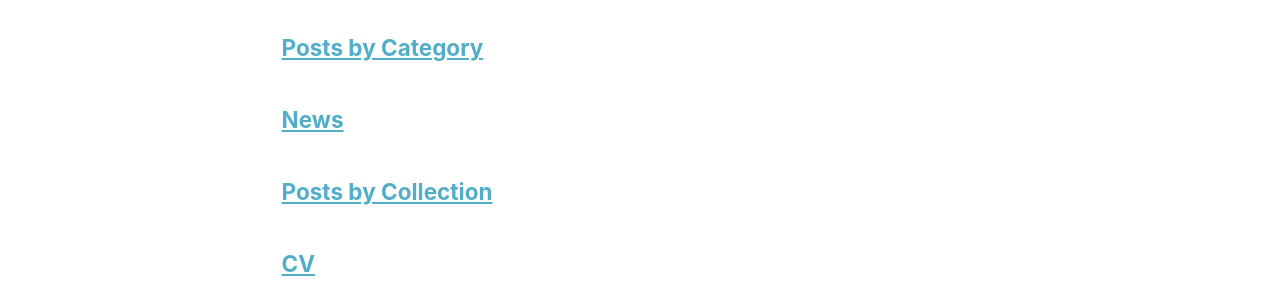
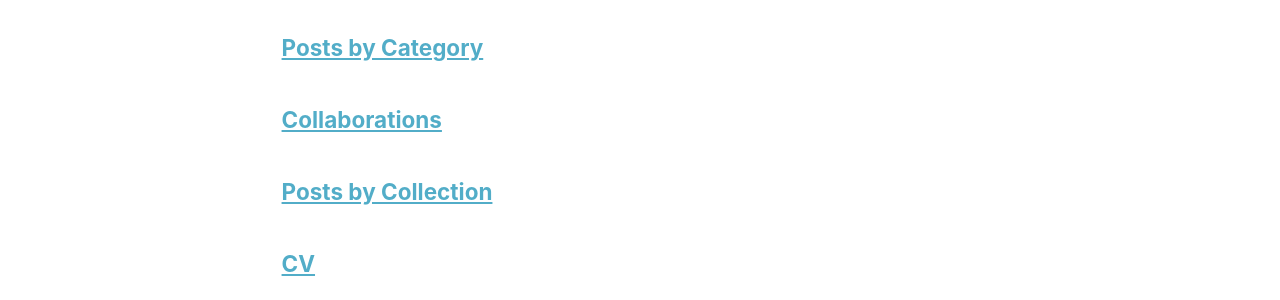
Before and after one commit to SJTU-MIRUS/MIRUS.github.io, a Jekyll site: the page built from _pages/page-archive.html, in a window 1280 px wide. Shown: the part 400-700 px from the top of the page. Built offline with Jekyll 4.4.1, drawn with Linux system fonts in a browser that asks for light colours.

Commit message:
Update collaborations.md

```diff
--- a/_pages/collaborations.md
+++ b/_pages/collaborations.md
@@ -1,7 +1,7 @@
 ---
 layout: archive
-title: "News"
-permalink: /news/
+title: "Collaborations"
+permalink: /collaborations/
 author_profile: true
 ---
 
@@ -11,6 +11,6 @@ author_profile: true
 
 {% include base_path %}
 
-{% for post in site.publications reversed %}
+{% for post in site.collaborations reversed %}
   {% include archive-single.html %}
 {% endfor %}
```
